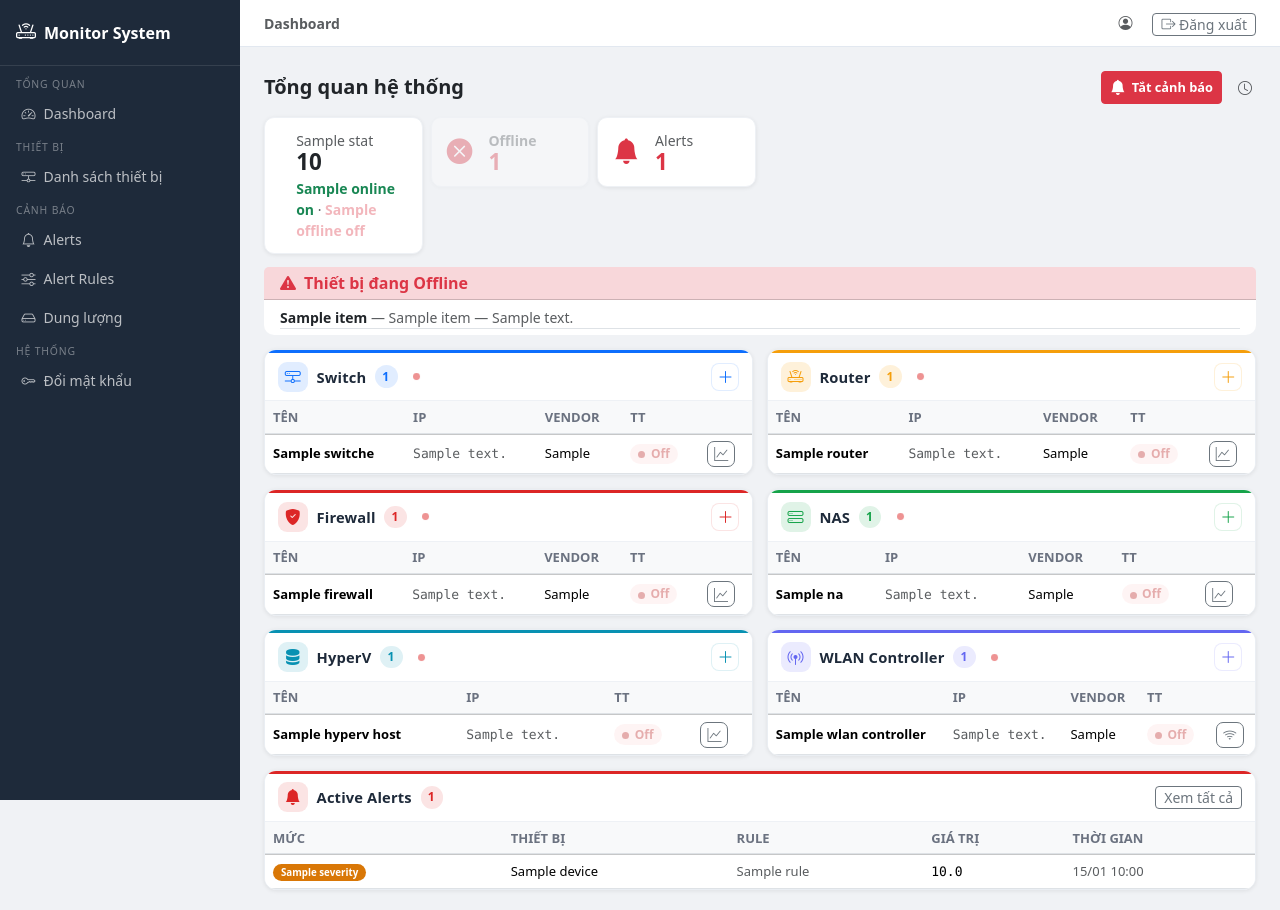
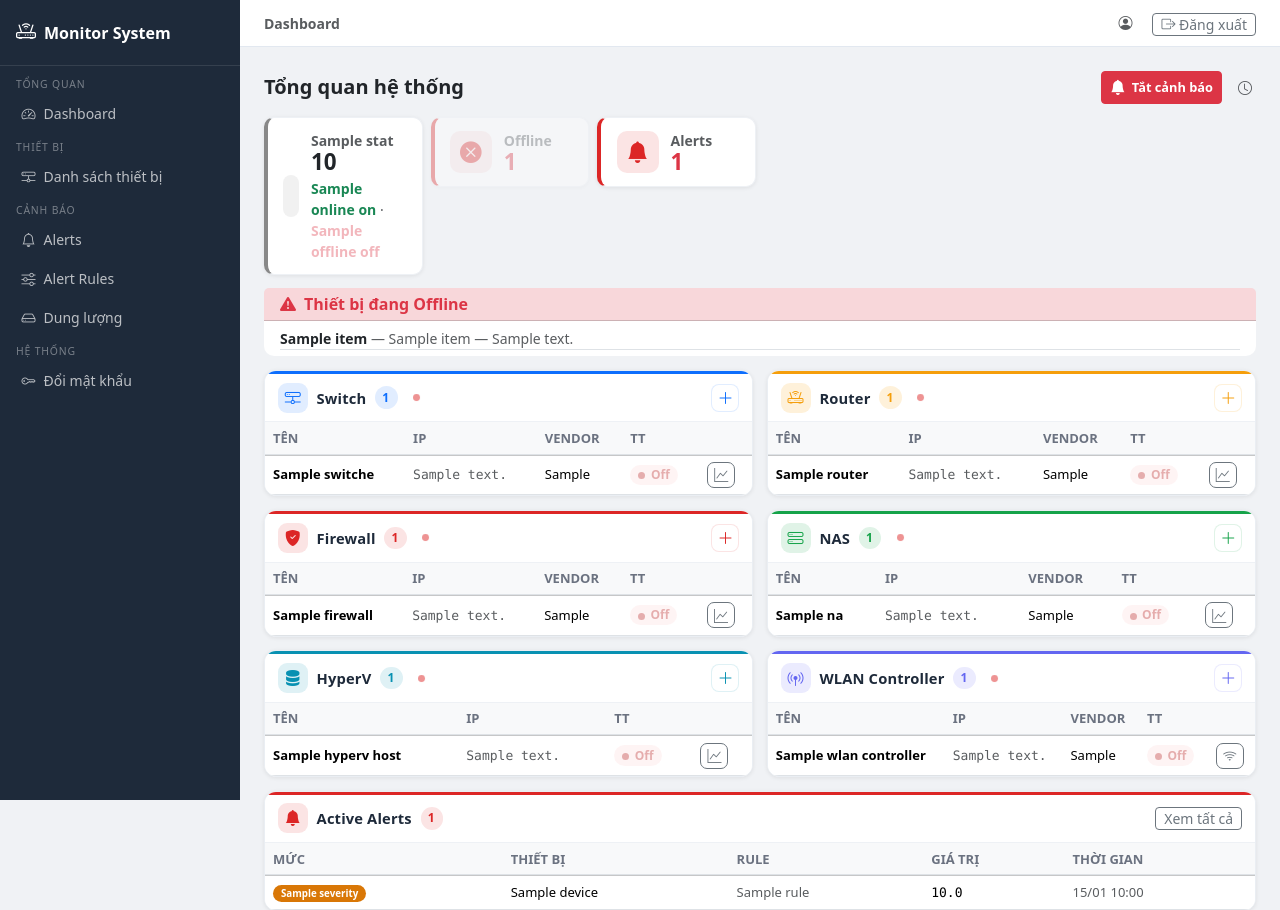
Before and after one commit to luckyhoang1988/monitor_system, a Django app: template templates/dashboard/index.html in a window 1280 px wide. Shown: the top 910 px of the page. Run offline with Django 5.2, Linux system fonts and the light colour scheme; the template is opened without the code that fills it: most values are stand-ins (such as "Sample title", 1, 10 or a date in 2020).

Commit message:
style(dashboard): làm đẹp thẻ thống kê tổng quan (viền + icon-chip màu theo loại)
- Mỗi thẻ device-type có viền trái + nền icon màu riêng (màu hex lấy từ view)
- Thẻ Offline/Alerts đồng bộ phong cách, đỏ khi có sự cố, xám khi = 0
- Giữ nguyên cấu trúc cũ (1 hàng thẻ nhỏ), không thêm hàng KPI lớn
- Số liệu + nhãn in đậm cho dễ đọc

Co-Authored-By: Claude Opus 4.8 <noreply@anthropic.com>

```diff
--- a/templates/dashboard/index.html
+++ b/templates/dashboard/index.html
@@ -205,6 +205,19 @@
     overflow-y: auto;
   }
 
+  /* ===== Stat cards per-type (gọn, viền màu trái) ===== */
+  .dashboard-stats .stat-card {
+    border-left: 4px solid var(--c, #cbd5e1);
+    gap: .75rem;
+  }
+  .dashboard-stats .stat-card .stat-icon {
+    width: 42px; height: 42px; border-radius: 10px;
+    display: inline-flex; align-items: center; justify-content: center;
+    background: var(--c-soft, #f1f5f9);
+    color: var(--c, #64748b);
+    font-size: 1.35rem;
+  }
+
   @media (max-width: 1199.98px) {
     .dashboard-panels { grid-template-columns: 1fr; }
   }
@@ -226,11 +239,11 @@
   <!-- Stat Cards -->
   <div class="row g-2 dashboard-stats">
     {% for stat in device_type_stats %}
-    <div class="col-6 col-xl-2">
-      <div class="stat-card">
-        <div class="stat-icon {{ stat.color_class }}"><i class="bi {{ stat.icon }}"></i></div>
+    <div class="col-6 col-md-4 col-xl-2">
+      <div class="stat-card" style="--c: {{ stat.color }}; --c-soft: {{ stat.color }}1f;">
+        <div class="stat-icon"><i class="bi {{ stat.icon }}"></i></div>
         <div>
-          <div class="text-muted small">{{ stat.label }}</div>
+          <div class="text-muted small fw-semibold">{{ stat.label }}</div>
           <div class="fs-3 fw-bold lh-1">{{ stat.total }}</div>
           <div class="small mt-1">
             <span class="text-success fw-bold">{{ stat.online }} on</span>
@@ -243,22 +256,21 @@
       </div>
     </div>
     {% endfor %}
-    <div class="col-6 col-xl-2">
-      <div class="stat-card {% if offline_count %}stat-offline-alarm{% endif %}">
-        <div class="stat-icon text-danger"><i class="bi bi-x-circle-fill"></i></div>
+    <div class="col-6 col-md-4 col-xl-2">
+      <div class="stat-card {% if offline_count %}stat-offline-alarm{% endif %}"
+           style="--c: #dc2626; --c-soft: #dc26261f;">
+        <div class="stat-icon"><i class="bi bi-x-circle-fill"></i></div>
         <div>
           <div class="text-muted small fw-semibold">Offline</div>
           <div class="fs-3 fw-bold lh-1 {% if offline_count %}text-danger{% endif %}">{{ offline_count }}</div>
         </div>
       </div>
     </div>
-    <div class="col-6 col-xl-2">
-      <div class="stat-card">
-        <div class="stat-icon {% if alert_count %}text-danger{% else %}text-secondary{% endif %}">
-          <i class="bi bi-bell{% if alert_count %}-fill{% endif %}"></i>
-        </div>
+    <div class="col-6 col-md-4 col-xl-2">
+      <div class="stat-card" style="--c: {% if alert_count %}#dc2626{% else %}#64748b{% endif %}; --c-soft: {% if alert_count %}#dc26261f{% else %}#64748b1f{% endif %};">
+        <div class="stat-icon"><i class="bi bi-bell{% if alert_count %}-fill{% endif %}"></i></div>
         <div>
-          <div class="text-muted small">Alerts</div>
+          <div class="text-muted small fw-semibold">Alerts</div>
           <div class="fs-3 fw-bold lh-1 {% if alert_count %}text-danger{% endif %}">{{ alert_count }}</div>
         </div>
       </div>
```
Also changed, not shown: apps/dashboard/views.py (+9 -8 lines).
